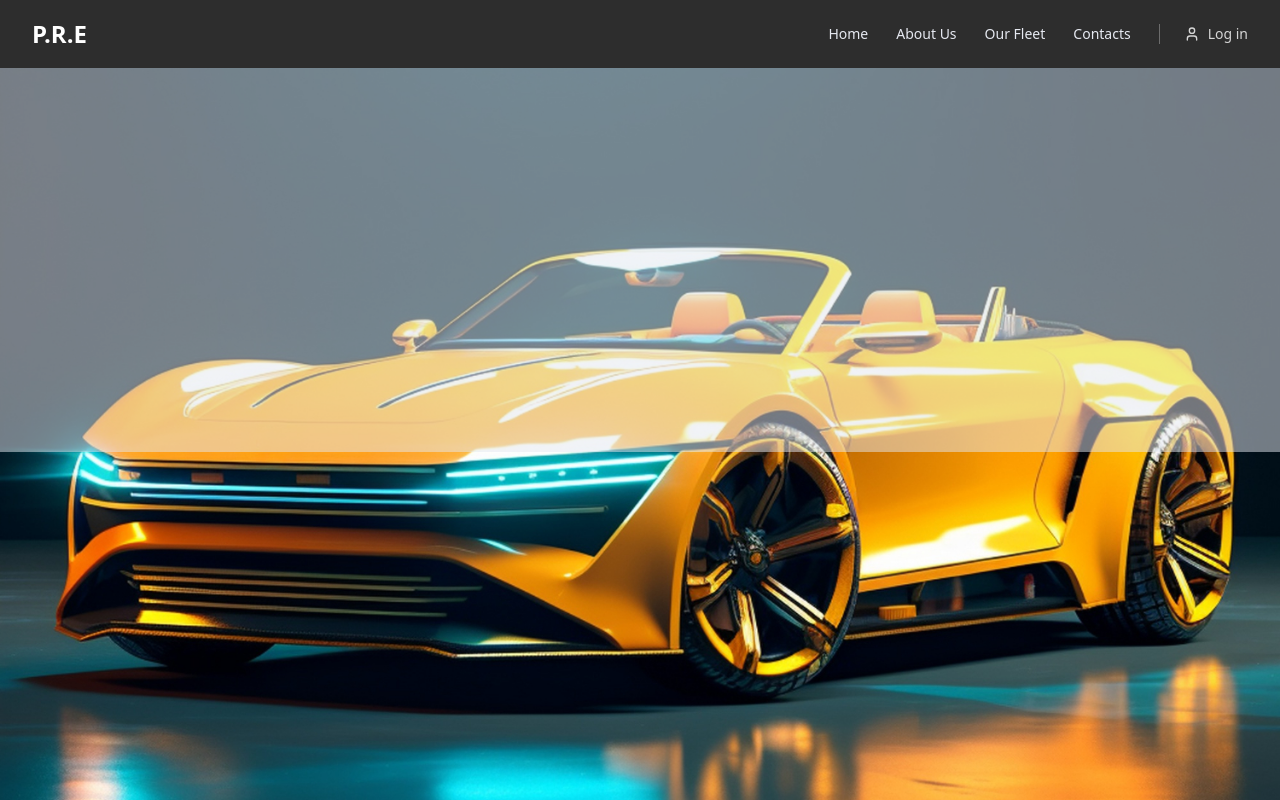
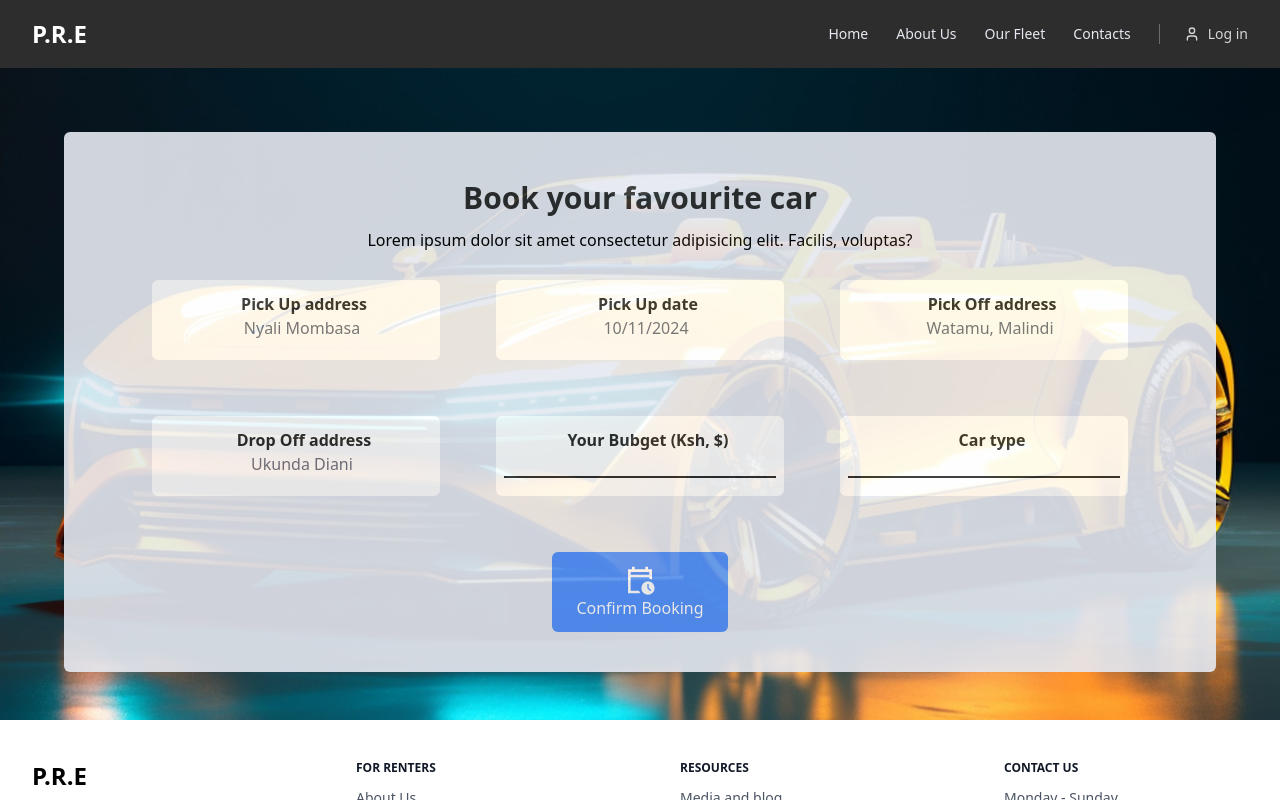
Before and after one commit to Paulhakeem/Dolph, a Nuxt app: page /booking in a window 1280 px wide. Shown: the top 800 px of the page. Built offline with nearby package versions, Linux system fonts and the light colour scheme; no server answers.

Commit message:
Done woth booking page

```diff
--- a/pages/booking.vue
+++ b/pages/booking.vue
@@ -1,22 +1,131 @@
 <template>
-    <div class="bg-[url('../assets/images/ferarri.jpg')] bg-cover bg-no-repeat bg-center h-screen">
-    <div class="px-6 bg-light opacity-50 h-96 justify-center">
+  <div
+    class="bg-[url('../assets/images/ferarri.jpg')] bg-cover bg-no-repeat bg-center bg-fixed"
+  >
+    <div class="justify-center items-center gap-14 pt-16 pb-12">
+      <section class="bg-[#e6e9f1] p-6 rounded-md mx-w-md mx-16 opacity-90">
+        <div class="text-center pt-6">
+          <h2 class="text-3xl font-bold text-brown">Book your favourite car</h2>
+          <p class="py-3">
+            Lorem ipsum dolor sit amet consectetur adipisicing elit. Facilis,
+            voluptas?
+          </p>
+          <!-- form -->
+          <form id="homeSection" class="px-3">
+            <div class="w-full rounded-md h-auto">
+              <div class="flex flex-wrap gap-14 py-4 justify-center">
+                <div class="bg-white rounded-md w-72 h-20 justify-center">
+                  <h3
+                    class="text-heading pl-4 pt-3 font-semibold text-center rounded-md"
+                  >
+                    Pick Up address
+                  </h3>
+                  <div class="pl-3">
+                    <p class="text-gray-500 font-medium">Nyali Mombasa</p>
+                  </div>
+                </div>
 
+                <div
+                  class="bg-white rounded-md w-72 h-20 justify-center text-center"
+                >
+                  <h3
+                    class="text-heading pl-4 pt-3 font-semibold text-center rounded-md"
+                  >
+                    Pick Up date
+                  </h3>
+                  <div class="pl-3">
+                    <p class="text-gray-500 font-medium">10/11/2024</p>
+                  </div>
+                </div>
+
+                <div class="bg-white rounded-md w-72 h-20 justify-center">
+                  <h3
+                    class="text-heading pl-4 pt-3 font-semibold text-center rounded-md"
+                  >
+                    Pick Off address
+                  </h3>
+                  <div class="pl-3">
+                    <p class="text-gray-500 font-medium">Watamu, Malindi</p>
+                  </div>
+                </div>
+
+                <div class="bg-white rounded-md w-72 h-20 justify-center">
+                  <h3
+                    class="text-heading pl-4 pt-3 font-semibold text-center rounded-md"
+                  >
+                    Drop Off address
+                  </h3>
+                  <div class="pl-3">
+                    <p class="text-gray-500 font-medium">Ukunda Diani</p>
+                  </div>
+                </div>
+
+                <div class="bg-white rounded-md w-72 h-20 justify-center">
+                  <h3
+                    class="text-heading pl-4 pt-3 font-semibold text-center rounded-md"
+                  >
+                    Your Bubget (Ksh, $)
+                  </h3>
+                  <div class="px-2">
+                    <input
+                      type="text"
+                      class="w-full ring-0 border-b-2 border-b-heading px-2 outline-none first-letter:uppercase caret-blue"
+                    />
+                  </div>
+                </div>
+
+                <div class="bg-white rounded-md w-72 h-20 justify-center">
+                  <h3
+                    class="text-heading pl-4 pt-3 font-semibold text-center rounded-md"
+                  >
+                    Car type
+                  </h3>
+                  <div class="px-2">
+                    <input
+                      type="text"
+                      class="w-full ring-0 border-b-2 border-b-heading px-2 outline-none first-letter:uppercase caret-blue"
+                    />
+                  </div>
+                </div>
+
+                <div
+                  id="homeSectionButton"
+                  class="bg-blue rounded-md w-44 h-20 cursor-pointer text-center"
+                >
+                  <div class="flex justify-center items-center pt-3">
+                    <svg
+                      xmlns="http://www.w3.org/2000/svg"
+                      width="32"
+                      height="32"
+                      viewBox="0 0 24 24"
+                    >
+                      <path
+                        fill="#ffffff"
+                        d="M5 8h14V6H5zm0 0V6zM3 22V4h3V2h2v2h8V2h2v2h3v7.675q-.475-.225-.975-.375T19 11.075V10H5v10h6.3q.175.55.413 1.05t.562.95zm15 1q-2.075 0-3.537-1.463T13 18q0-2.075 1.463-3.537T18 13q2.075 0 3.538 1.463T23 18q0 2.075-1.463 3.538T18 23m1.675-2.625l.7-.7L18.5 17.8V15h-1v3.2z"
+                      />
+                    </svg>
+                  </div>
+
+                  <button class="text-white">Confirm Booking</button>
+                </div>
+              </div>
+            </div>
+          </form>
+        </div>
+      </section>
     </div>
-    </div>
+  </div>
 </template>
 
 <script setup>
-const {user} = useFirebaseAuth()
+const { user } = useFirebaseAuth();
 
 definePageMeta({
-  middleware: ["auth"]
-})
+  middleware: ["auth"],
+});
 useHead({
-  titleTemplate: "%s - booking",
+  titleTemplate: "%s - car booking",
 });
 </script>
 
-<style lang="scss" scoped>
-
-</style>
+<style lang="scss" scoped></style>
--- a/pages/index.vue
+++ b/pages/index.vue
@@ -2,7 +2,7 @@
   <div>
     <div
       id="home"
-      class="bg-[url('../assets/images/RR.jpg')] bg-cover bg-no-repeat bg-center h-screen"
+      class="bg-[url('../assets/images/RR.jpg')] bg-cover bg-no-repeat bg-center h-screen bg-fixed"
     >
       <div
         id="home1"
@@ -13,13 +13,14 @@
         >
           Premium car rental
         </h1>
+        <nuxt-link to="/booking">
           <button
             class="bg-light-blue rounded-full p-3 w-44 mt-10 text-md font-medium text-heading"
           >
             Booking Now
           </button>
+        </nuxt-link>
       </div>
-
 
       <!-- form -->
       <form id="homeSection" class="px-3">
```
Lines whose indentation alone changed are shown as unchanged.
